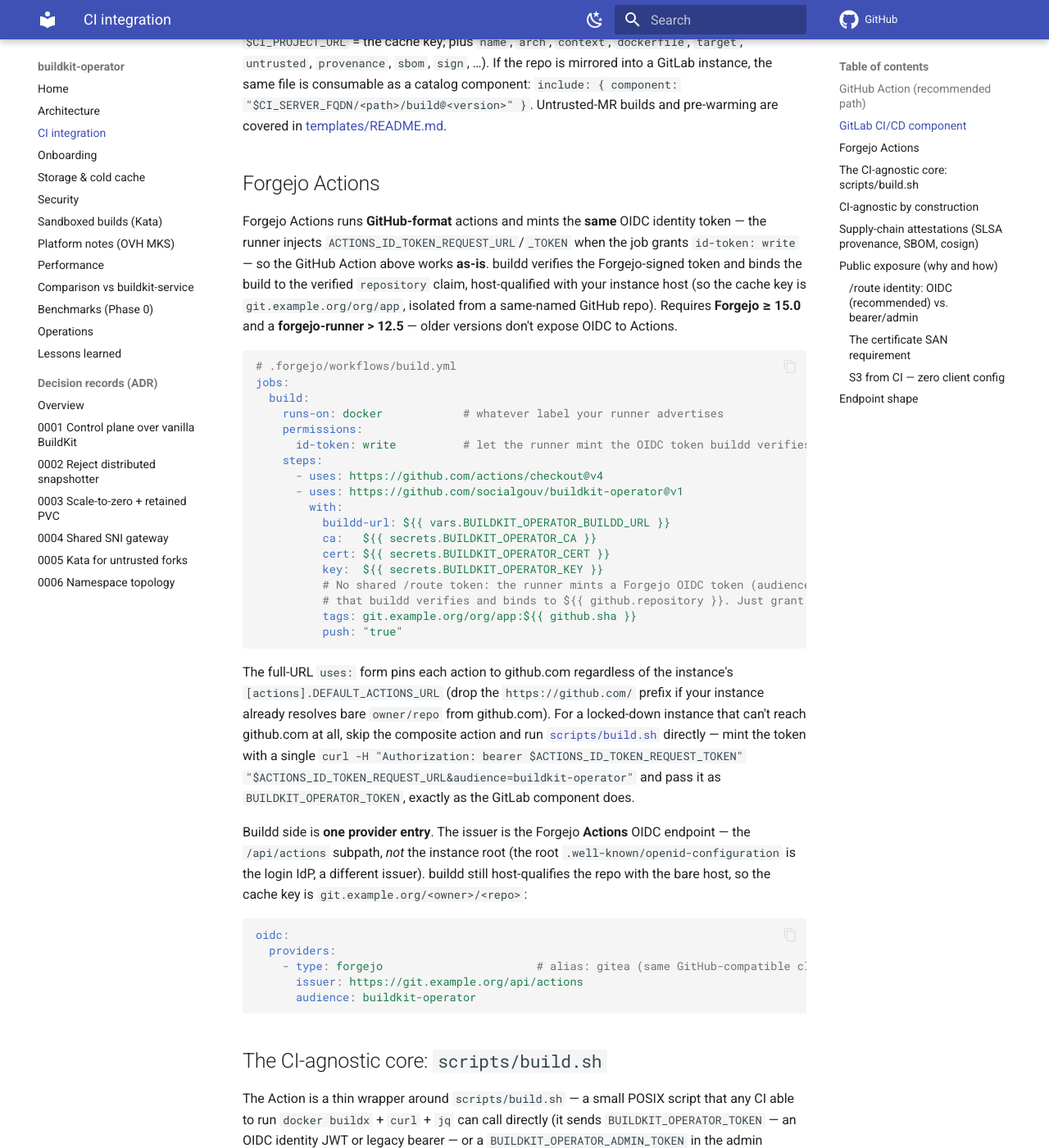
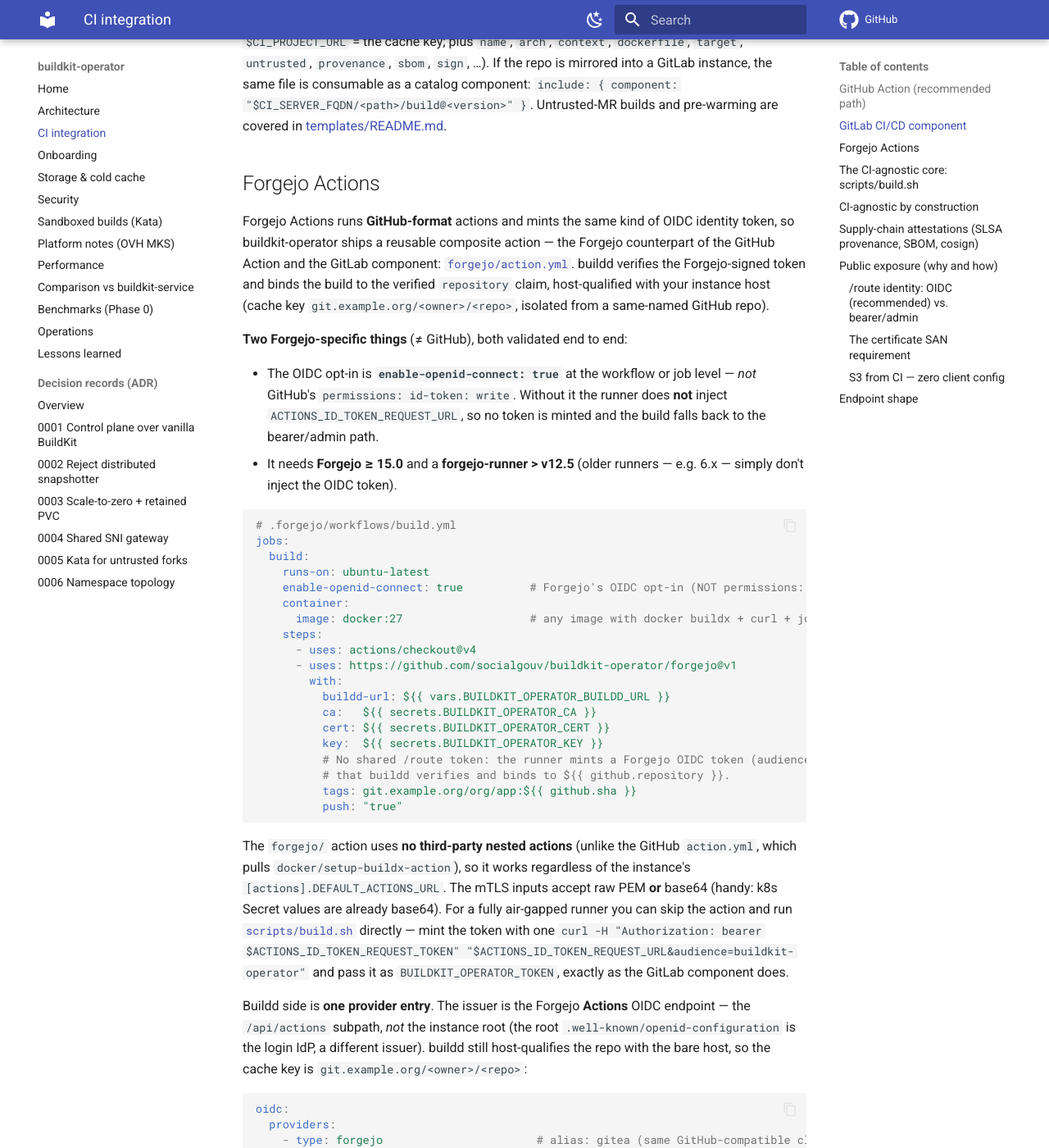
Before and after one commit to SocialGouv/buildkit-operator, an MkDocs documentation site: the page built from docs/ci-integration.md, in a window 1280 px wide and 1400 px high, scrolled down 2276 px. Shown: the whole window at 82% size. Built offline with MkDocs 1.6.1 and Material for MkDocs 9.7.7, drawn with Linux system fonts in a browser that asks for light colours; comment, search, counter and statistics services are not loaded; some of the changed text lies outside the part shown.

Commit message:
feat(forgejo): reusable Forgejo Actions action + correct OIDC opt-in (enable-openid-connect)
Adds forgejo/action.yml — the Forgejo counterpart of the root GitHub action.yml and the GitLab
templates/build.yml component. Self-contained (no third-party nested actions like
docker/setup-buildx-action), so it works regardless of the instance's [actions].DEFAULT_ACTIONS_URL;
mints the Forgejo OIDC token from ACTIONS_ID_TOKEN_REQUEST_URL and runs the shared scripts/build.sh.

Docs: correct the Forgejo opt-in to `enable-openid-connect: true` (NOT GitHub's
permissions.id-token: write) and require forgejo-runner > v12.5. Validated end to end on a live
Forgejo 15.0.1 + forgejo-runner 12.12.0: runner mints the token, buildd verifies it and binds the
build to git.devthefuture.org/<owner>/<repo>, routes to a hot daemon over mTLS, build green.

Co-Authored-By: Claude Opus 4.8 (1M context) <noreply@anthropic.com>

````diff
--- a/docs/ci-integration.md
+++ b/docs/ci-integration.md
@@ -85,39 +85,47 @@ Untrusted-MR builds and pre-warming are covered in [templates/README.md](../temp
 
 ## Forgejo Actions
 
-Forgejo Actions runs **GitHub-format** actions and mints the **same** OIDC identity token — the runner
-injects `ACTIONS_ID_TOKEN_REQUEST_URL`/`_TOKEN` when the job grants `id-token: write` — so the GitHub
-Action above works **as-is**. buildd verifies the Forgejo-signed token and binds the build to the
-verified `repository` claim, host-qualified with your instance host (so the cache key is
-`git.example.org/org/app`, isolated from a same-named GitHub repo). Requires **Forgejo ≥ 15.0** and a
-**forgejo-runner > 12.5** — older versions don't expose OIDC to Actions.
+Forgejo Actions runs **GitHub-format** actions and mints the same kind of OIDC identity token, so
+buildkit-operator ships a reusable composite action — the Forgejo counterpart of the GitHub Action and
+the GitLab component: [`forgejo/action.yml`](../forgejo/action.yml). buildd verifies the Forgejo-signed
+token and binds the build to the verified `repository` claim, host-qualified with your instance host
+(cache key `git.example.org/<owner>/<repo>`, isolated from a same-named GitHub repo).
+
+**Two Forgejo-specific things** (≠ GitHub), both validated end to end:
+
+- The OIDC opt-in is **`enable-openid-connect: true`** at the workflow or job level — *not* GitHub's
+  `permissions: id-token: write`. Without it the runner does **not** inject `ACTIONS_ID_TOKEN_REQUEST_URL`,
+  so no token is minted and the build falls back to the bearer/admin path.
+- It needs **Forgejo ≥ 15.0** and a **forgejo-runner > v12.5** (older runners — e.g. 6.x — simply don't
+  inject the OIDC token).
 
 ```yaml
 # .forgejo/workflows/build.yml
 jobs:
   build:
-    runs-on: docker            # whatever label your runner advertises
-    permissions:
-      id-token: write          # let the runner mint the OIDC token buildd verifies
+    runs-on: ubuntu-latest
+    enable-openid-connect: true          # Forgejo's OIDC opt-in (NOT permissions: id-token: write)
+    container:
+      image: docker:27                   # any image with docker buildx + curl + jq (the build runs remote)
     steps:
-      - uses: https://github.com/actions/checkout@v4
-      - uses: https://github.com/socialgouv/buildkit-operator@v1
+      - uses: actions/checkout@v4
+      - uses: https://github.com/socialgouv/buildkit-operator/forgejo@v1
         with:
           buildd-url: ${{ vars.BUILDKIT_OPERATOR_BUILDD_URL }}
           ca:   ${{ secrets.BUILDKIT_OPERATOR_CA }}
           cert: ${{ secrets.BUILDKIT_OPERATOR_CERT }}
           key:  ${{ secrets.BUILDKIT_OPERATOR_KEY }}
           # No shared /route token: the runner mints a Forgejo OIDC token (audience buildkit-operator)
-          # that buildd verifies and binds to ${{ github.repository }}. Just grant id-token: write above.
+          # that buildd verifies and binds to ${{ github.repository }}.
           tags: git.example.org/org/app:${{ github.sha }}
           push: "true"
 ```
 
-The full-URL `uses:` form pins each action to github.com regardless of the instance's
-`[actions].DEFAULT_ACTIONS_URL` (drop the `https://github.com/` prefix if your instance already resolves
-bare `owner/repo` from github.com). For a locked-down instance that can't reach github.com at all, skip
-the composite action and run [`scripts/build.sh`](../scripts/build.sh) directly — mint the token with a
-single `curl -H "Authorization: bearer $ACTIONS_ID_TOKEN_REQUEST_TOKEN"
+The `forgejo/` action uses **no third-party nested actions** (unlike the GitHub `action.yml`, which pulls
+`docker/setup-buildx-action`), so it works regardless of the instance's `[actions].DEFAULT_ACTIONS_URL`.
+The mTLS inputs accept raw PEM **or** base64 (handy: k8s Secret values are already base64). For a fully
+air-gapped runner you can skip the action and run [`scripts/build.sh`](../scripts/build.sh) directly — mint
+the token with one `curl -H "Authorization: bearer $ACTIONS_ID_TOKEN_REQUEST_TOKEN"
 "$ACTIONS_ID_TOKEN_REQUEST_URL&audience=buildkit-operator"` and pass it as `BUILDKIT_OPERATOR_TOKEN`,
 exactly as the GitLab component does.
 
@@ -226,8 +234,9 @@ extra runner egress:
   (audience from `oidc-audience`, default `buildkit-operator`) automatically. Nothing else to pass.
 - **GitLab CI** — the component declares an `id_tokens:` entry (audience from the `oidc_audience` input)
   and sends it as the `/route` credential. No shared bearer to distribute.
-- **Forgejo Actions** — same as GitHub (the runner injects `ACTIONS_ID_TOKEN_REQUEST_URL`/`_TOKEN`);
-  needs Forgejo ≥ 15.0 + forgejo-runner > 12.5. See [the Forgejo section](#forgejo-actions).
+- **Forgejo Actions** — the [`forgejo/`](../forgejo/action.yml) action mints the token, but the opt-in is
+  **`enable-openid-connect: true`** on the job (Forgejo's spelling, *not* `permissions: id-token: write`);
+  needs Forgejo ≥ 15.0 + forgejo-runner > v12.5. See [the Forgejo section](#forgejo-actions).
 
 Configure providers in the chart (`oidc.providers` — built-in `type: github` / `type: gitlab` /
 `type: forgejo`), and optionally a hard org gate with `oidc.repoAllowlist` (a verified-but-unlisted repo
````
Also changed, not shown: 1 other file.
